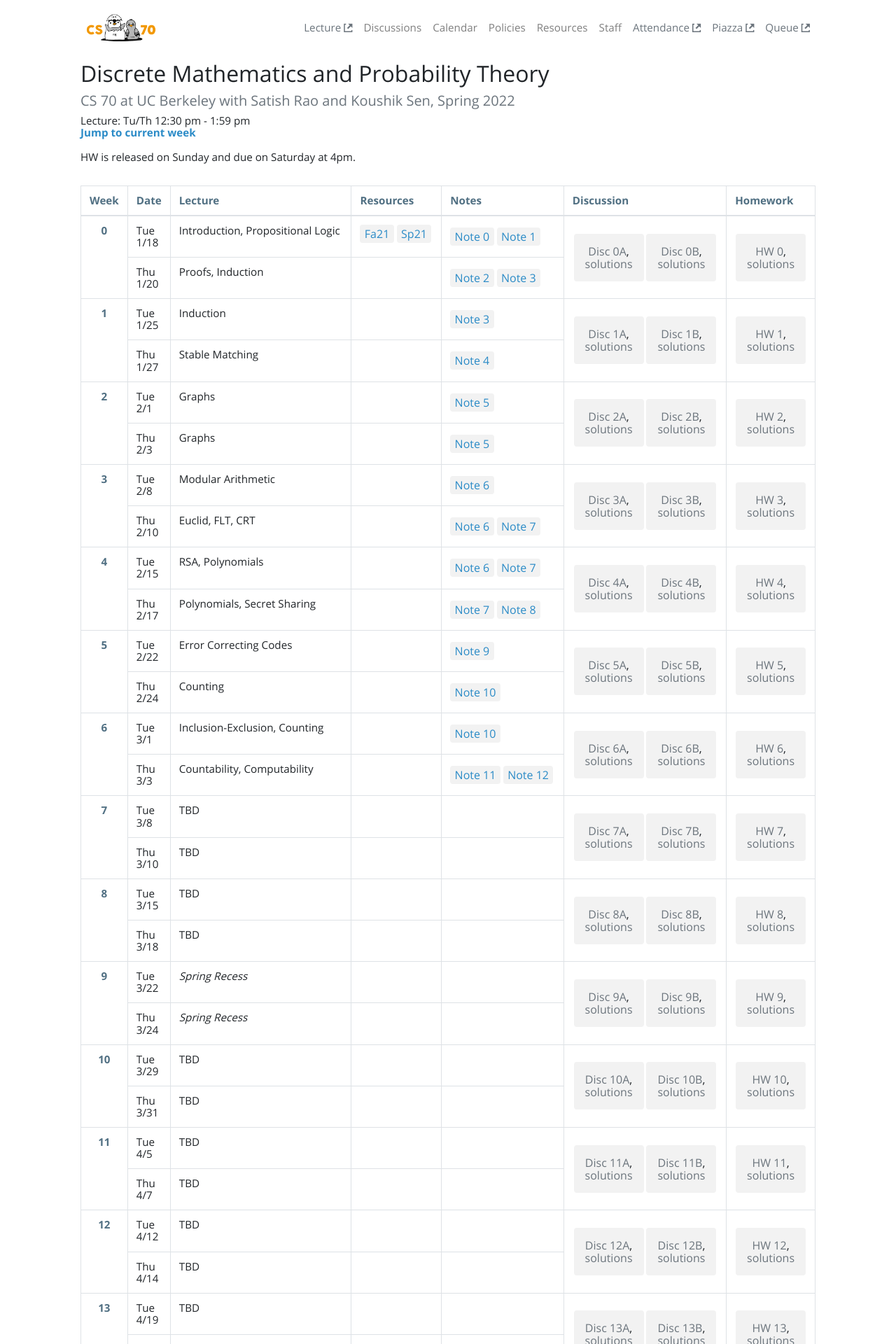
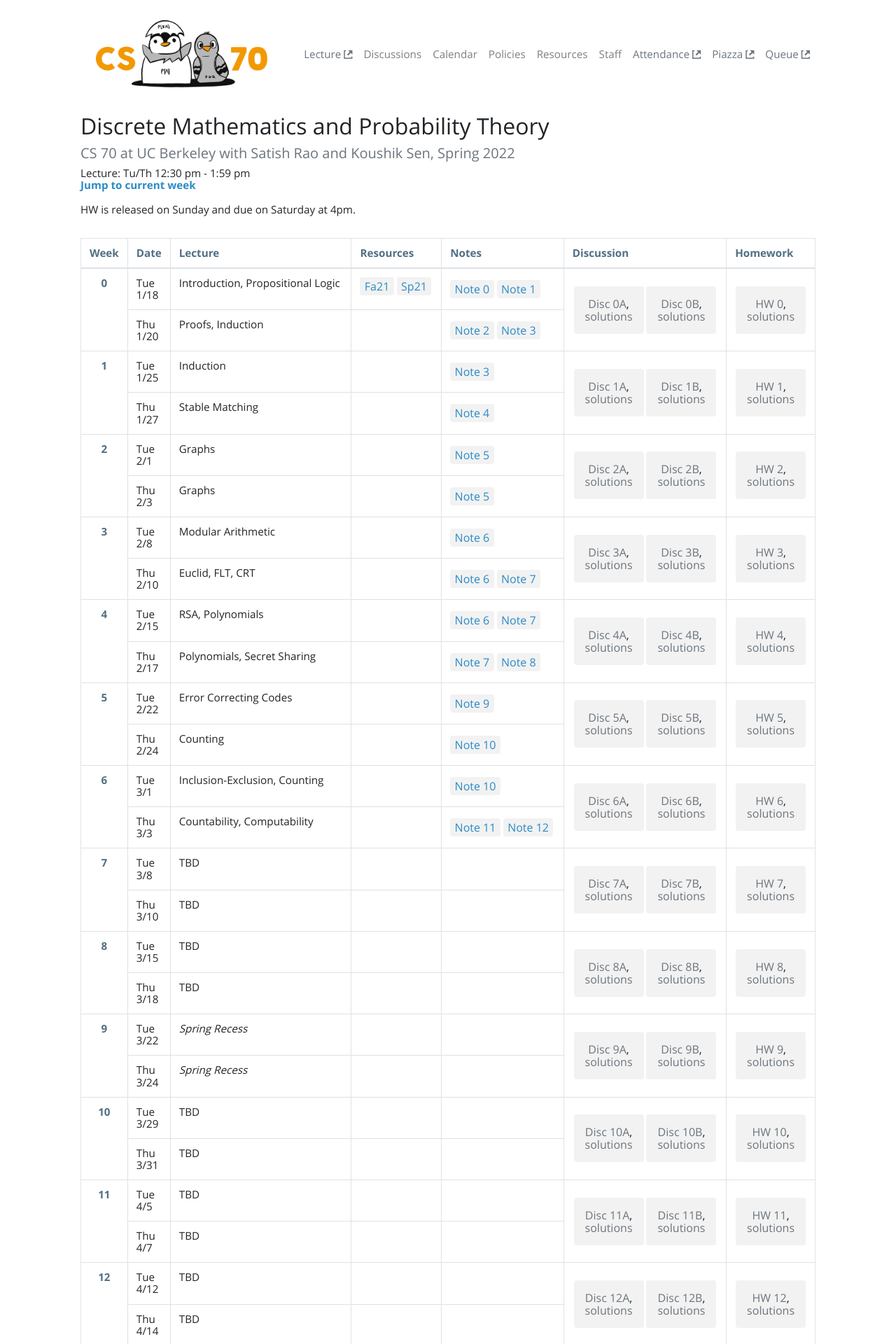
Before and after one commit to tsgoten/cs70-website, a Jekyll site: the page built from index.html, in a window 1280 px wide. Shown: the top 1920 px of the page at 70% size. Built offline with Jekyll 4.4.1, drawn with Linux system fonts in a browser that asks for light colours.

Commit message:
Make logo bigger

```diff
--- a/_layouts/default.html
+++ b/_layouts/default.html
@@ -76,7 +76,7 @@
     <div class="wrapper bg-white">
         <nav class="navbar navbar-light navbar-expand-md align-items-center">
             <div class="container">
-                <a class="navbar-brand brand-berkeley" href="{{ '/' | relative_url }}"> <img src="{{site.headerimg | relative_url }}" style="height: 50px;"> </a>
+                <a class="navbar-brand brand-berkeley" href="{{ '/' | relative_url }}"> <img src="{{site.headerimg | relative_url }}" style="height: 125px;"> </a>
                 <button class="navbar-toggler" type="button" data-toggle="collapse" data-target="#navbarSupportedContent" aria-controls="navbarSupportedContent" aria-expanded="false" aria-label="Toggle navigation">
                   <span class="navbar-toggler-icon"></span>
                 </button>
```
